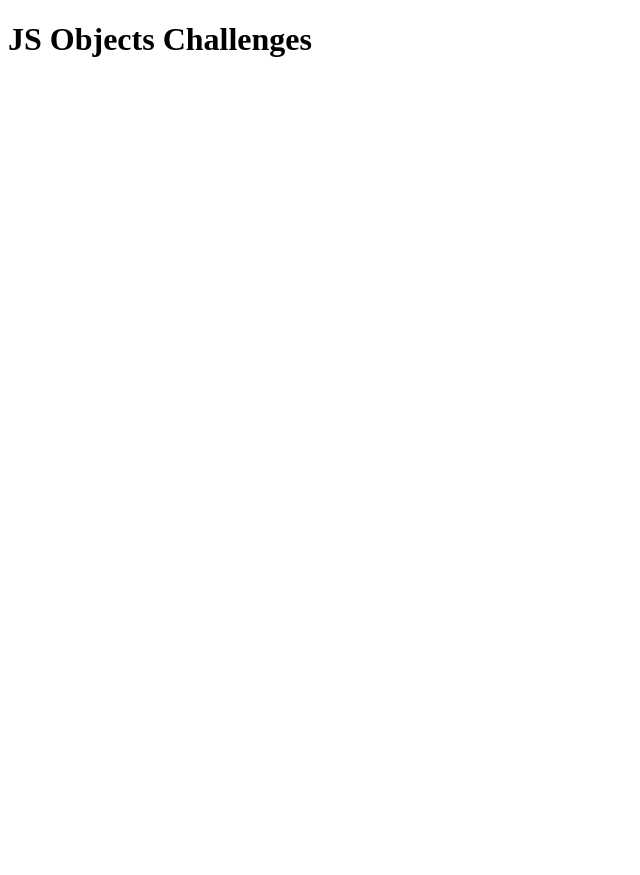
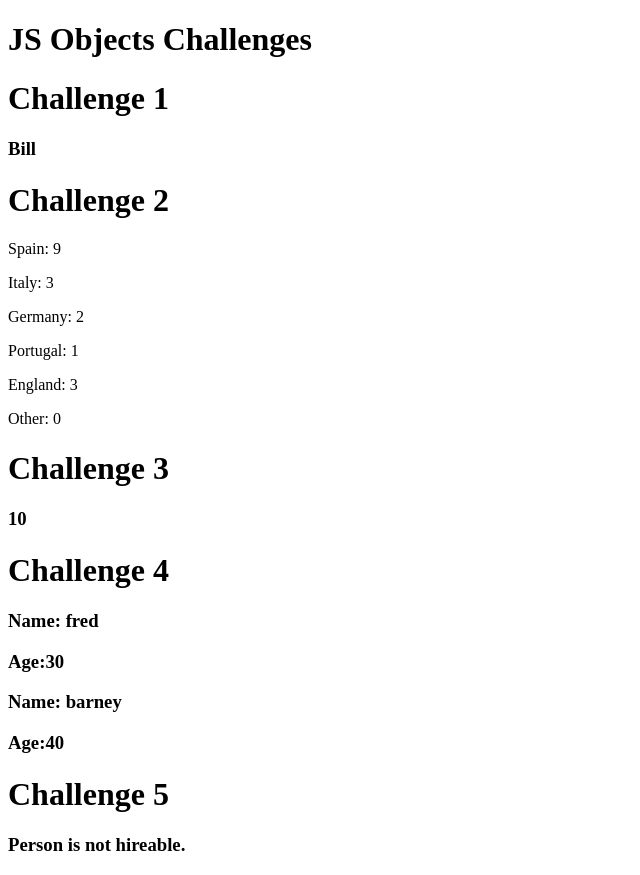
Before and after one commit to ASlayton/jsObjectsChallenges, a plain HTML site: page index.html in a window 1280 px wide. Shown: the whole page, without its empty margins (0-640 px from the left). Before the commit the page ends 800 px from the top, so only its background shows below. Drawn offline with Linux system fonts and the light colour scheme.

Commit message:
completed challenge 5

```diff
--- a/index.html
+++ b/index.html
@@ -6,11 +6,22 @@
   </head>
   <body>
     <h1>JS Objects Challenges</h1>
-    <div id="challenge-1"></div>
-    <div id="challenge-2"></div>
-    <div id="challenge-3"></div>
-    <div id="challenge-4"></div>
-    <div id="challenge-5"></div>
+    <div id="challenge-1">
+      <h1>Challenge 1</h1>
+    </div>
+    <div id="challenge-2">
+      <h1>Challenge 2</h1>
+    </div>
+    <div id="challenge-3">
+      <h1>Challenge 3
+      </h1>
+    </div>
+    <div id="challenge-4">
+      <h1>Challenge 4</h1>
+    </div>
+    <div id="challenge-5">
+      <h1>Challenge 5</h1>
+    </div>
     <script src="main.js"></script>
   </body>
 </html>
--- a/main.js
+++ b/main.js
@@ -1,207 +1,218 @@
 // //console.log("Why, hello there.");
 
 // // CHALLENGE ONE GROUP WORK
-//   //Declare Object
-//     var players = [
-//       {
-//         name: "Bob",
-//         scores: [10, 65]
-//       },
-//       {
-//         name: "Bill",
-//         scores: [90, 5] },
-//       {
-//         name: "Charlie",
-//         scores: [40, 55]
-//       }
-//     ];
-//   //Create an array to keep scores in
-//       var playerScoreArray = [];
-//   //Create a variable to keep track of players individual scores.
-//       var totScore;
-//   //loop through players
-//       for(var i = 0; i < players.length; i++){
-//   //for each player, add scores together and push into array
-//         totScore = players[i].scores[0] + players[i].scores[1];
-//         playerScoreArray.push(totScore);
-//       };
-//   // console.log("My created array:", playerScoreArray);
-//   //figure out what the highest total score was
-//       highScore = Math.max.apply(Math, playerScoreArray);
+  //Declare Object
+    var players = [
+      {
+        name: "Bob",
+        scores: [10, 65]
+      },
+      {
+        name: "Bill",
+        scores: [90, 5] },
+      {
+        name: "Charlie",
+        scores: [40, 55]
+      }
+    ];
+  //Create an array to keep scores in
+      var playerScoreArray = [];
+  //Create a variable to keep track of players individual scores.
+      var totScore;
+  //loop through players
+      for(var i = 0; i < players.length; i++){
+  //for each player, add scores together and push into array
+        totScore = players[i].scores[0] + players[i].scores[1];
+        playerScoreArray.push(totScore);
+      };
+  // console.log("My created array:", playerScoreArray);
+  //figure out what the highest total score was
+      highScore = Math.max.apply(Math, playerScoreArray);
 
-//   //determine which player had the highest score and declare them the winner
-//     for(var n = 0; n < players.length; n++){
-//       if(playerScoreArray[n] === highScore){
-//         document.getElementById("challenge-1").innerHTML = "<h1>" + players[n].name + "</h1>";
-//         break;
-//       }else{
-//         document.getElementById("challenge-1").innerHTML = "<h3>NO WINNER!</h3>";
-//       };
-//     };
+  //determine which player had the highest score and declare them the winner
+    for(var n = 0; n < players.length; n++){
+      if(playerScoreArray[n] === highScore){
+        document.getElementById("challenge-1").innerHTML += "<h3>" + players[n].name + "</h3>";
+        break;
+      }else{
+      };
+    };
 
 // //CHALLENGE 2
-//   //DECLARE OBJECT
-//   var winnerList = [
-//     {
-//      season: '1999-2000',
-//      team: 'Real Madrid',
-//      country: 'Spain'
-//     },
-//     {
-//      season: '2000-2001',
-//      team: 'Bayern Munich',
-//      country: 'Germany'
-//     },
-//     {
-//      season: '2001-2002',
-//      team: 'Real Madrid',
-//      country: 'Spain'
-//     },
-//     {
-//      season: '2002-2003',
-//      team: 'Milan',
-//      country: 'Italy'
-//     },
-//     {
-//      season: '2003-2004',
-//      team: 'Porto',
-//      country: 'Portugal'
-//     },
-//     {
-//      season: '2004-2005',
-//      team: 'Liverpool',
-//      country: 'England'
-//     },
-//     {
-//      season: '2005-2006',
-//      team: 'Barcelona',
-//      country: 'Spain'
-//     },
-//     {
-//      season: '2006-2007',
-//      team: 'Milan',
-//      country: 'Italy'
-//     },
-//     {
-//      season: '2007-2008',
-//      team: 'Manchester United',
-//      country: 'England'
-//     },
-//     {
-//      season: '2008-2009',
-//      team: 'Barcelona',
-//      country: 'Spain'
-//     },
-//     {
-//      season: '2009-2010',
-//      team: 'Internazionale',
-//      country: 'Italy'
-//     },
-//     {
-//      season: '2010-2011',
-//      team: 'Barcelona',
-//      country: 'Spain'
-//     },
-//     {
-//      season: '2011-2012',
-//      team: 'Chelsea',
-//      country: 'England'
-//     },
-//     {
-//      season: '2012-2013',
-//      team: 'Bayern Munich',
-//      country: 'Germany'
-//     },
-//     {
-//      season: '2013-2014',
-//      team: 'Real Madrid',
-//      country: 'Spain'
-//     },
-//     {
-//      season: '2014-2015',
-//      team: 'Barcelona',
-//      country: 'Spain'
-//     },
-//     {
-//      season: '2015-2016',
-//      team: 'Real Madrid',
-//      country: 'Spain'
-//     },
-//     {
-//      season: '2016-2017',
-//      team: 'Real Madrid',
-//      country: 'Spain'
-//     },
-//   ];
-//   var spain = 0;
-//   var germany = 0;
-//   var italy = 0;
-//   var portugal = 0;
-//   var england = 0;
-//   var other = 0;
-//   for(var j = 0; j < winnerList.length; j++){
-//     if(winnerList[j].country === "Spain"){
-//       spain++;
-//     }else if(winnerList[j].country === "Germany"){
-//       germany++;
-//     }else if(winnerList[j].country === "Italy"){
-//       italy++;
-//     }else if(winnerList[j].country === "Portugal"){
-//       portugal++;
-//     }else if(winnerList[j].country === "England"){
-//       england++;
-//     }else{
-//       other++;
-//     };
-//   };
+  //DECLARE OBJECT
+  var winnerList = [
+    {
+     season: '1999-2000',
+     team: 'Real Madrid',
+     country: 'Spain'
+    },
+    {
+     season: '2000-2001',
+     team: 'Bayern Munich',
+     country: 'Germany'
+    },
+    {
+     season: '2001-2002',
+     team: 'Real Madrid',
+     country: 'Spain'
+    },
+    {
+     season: '2002-2003',
+     team: 'Milan',
+     country: 'Italy'
+    },
+    {
+     season: '2003-2004',
+     team: 'Porto',
+     country: 'Portugal'
+    },
+    {
+     season: '2004-2005',
+     team: 'Liverpool',
+     country: 'England'
+    },
+    {
+     season: '2005-2006',
+     team: 'Barcelona',
+     country: 'Spain'
+    },
+    {
+     season: '2006-2007',
+     team: 'Milan',
+     country: 'Italy'
+    },
+    {
+     season: '2007-2008',
+     team: 'Manchester United',
+     country: 'England'
+    },
+    {
+     season: '2008-2009',
+     team: 'Barcelona',
+     country: 'Spain'
+    },
+    {
+     season: '2009-2010',
+     team: 'Internazionale',
+     country: 'Italy'
+    },
+    {
+     season: '2010-2011',
+     team: 'Barcelona',
+     country: 'Spain'
+    },
+    {
+     season: '2011-2012',
+     team: 'Chelsea',
+     country: 'England'
+    },
+    {
+     season: '2012-2013',
+     team: 'Bayern Munich',
+     country: 'Germany'
+    },
+    {
+     season: '2013-2014',
+     team: 'Real Madrid',
+     country: 'Spain'
+    },
+    {
+     season: '2014-2015',
+     team: 'Barcelona',
+     country: 'Spain'
+    },
+    {
+     season: '2015-2016',
+     team: 'Real Madrid',
+     country: 'Spain'
+    },
+    {
+     season: '2016-2017',
+     team: 'Real Madrid',
+     country: 'Spain'
+    },
+  ];
+  var spain = 0;
+  var germany = 0;
+  var italy = 0;
+  var portugal = 0;
+  var england = 0;
+  var other = 0;
+  for(var j = 0; j < winnerList.length; j++){
+    if(winnerList[j].country === "Spain"){
+      spain++;
+    }else if(winnerList[j].country === "Germany"){
+      germany++;
+    }else if(winnerList[j].country === "Italy"){
+      italy++;
+    }else if(winnerList[j].country === "Portugal"){
+      portugal++;
+    }else if(winnerList[j].country === "England"){
+      england++;
+    }else{
+      other++;
+    };
+  };
 
-//   console.log(spain, germany, italy, portugal, england, other);
-//   var challengeTwoElement = document.getElementById("challenge-2");
-//   challengeTwoElement.innerHTML += "<p>Spain: " + spain + "</p>";
-//   challengeTwoElement.innerHTML += "<p>Italy: " + italy + "</p>";
-//   challengeTwoElement.innerHTML += "<p>Germany: " + germany + "</p>";
-//   challengeTwoElement.innerHTML += "<p>Portugal: " + portugal + "</p>";
-//   challengeTwoElement.innerHTML += "<p>England: " + england + "</p>";
-//   challengeTwoElement.innerHTML += "<p>Other: " + other + "</p>";
+  console.log(spain, germany, italy, portugal, england, other);
+  var challengeTwoElement = document.getElementById("challenge-2");
+  challengeTwoElement.innerHTML += "<p>Spain: " + spain + "</p>";
+  challengeTwoElement.innerHTML += "<p>Italy: " + italy + "</p>";
+  challengeTwoElement.innerHTML += "<p>Germany: " + germany + "</p>";
+  challengeTwoElement.innerHTML += "<p>Portugal: " + portugal + "</p>";
+  challengeTwoElement.innerHTML += "<p>England: " + england + "</p>";
+  challengeTwoElement.innerHTML += "<p>Other: " + other + "</p>";
 
 // //CHALLENGE 3
-// // var test1 = {a: 5, b:2, operator: "add"};  //7
-// // var test1 = {a: 5, b:2, operator: "subtract"}; //3
-// var test1 = {a: 5, b:2, operator: "multiply"}; //10
-// // var test1 = {a: 5, b:2, operator: "divide"}; //2.5
+// var test1 = {a: 5, b:2, operator: "add"};  //7
+// var test1 = {a: 5, b:2, operator: "subtract"}; //3
+var test1 = {a: 5, b:2, operator: "multiply"}; //10
+// var test1 = {a: 5, b:2, operator: "divide"}; //2.5
 
-// if (test1.operator === "add"){
-//   var result = test1.a + test1.b;
-// }else if(test1.operator === "subtract"){
-//   var result = test1.a - test1.b;
-// }else if(test1.operator === "multiply"){
-//   var result = test1.a * test1.b;
-// }else if(test1.operator === "divide"){
-//   var result = test1.a / test1.b;
-// };
+if (test1.operator === "add"){
+  var result = test1.a + test1.b;
+}else if(test1.operator === "subtract"){
+  var result = test1.a - test1.b;
+}else if(test1.operator === "multiply"){
+  var result = test1.a * test1.b;
+}else if(test1.operator === "divide"){
+  var result = test1.a / test1.b;
+};
 
-// document.getElementById("challenge-3").innerHTML = "<p>" + result + "</p>";
+document.getElementById("challenge-3").innerHTML += "<h3>" + result + "</h3>";
 
-// // //CHALLENGE 4
-// var paramNames = ['name','age'];
-// var names = ['fred','barney'];
-// var ages = [30,40];
-// var character = {};
-// for(var i = 0; i < names.length; i++){
-//   character[i] = {};
-//   character[i].name = names[i];
-//   character[i].age = ages[i];
-// };
-// console.log(character);
+//CHALLENGE 4
+var paramNames = ['name','age'];
+var names = ['fred','barney'];
+var ages = [30,40];
+var charArray = [];
+var character = {};
+for(var i = 0; i < names.length; i++){
+  character[i] = {};
+  character[i].name = names[i];
+  character[i].age = ages[i];
+  charArray.push(character[i]);
+};
+
+var chal4Ele = document.getElementById("challenge-4");
+for(var n = 0; n < charArray.length; n++){
+  chal4Ele.innerHTML += "<h3>Name: " + charArray[n].name + "</h3>";
+  chal4Ele.innerHTML += "<h3>Age:" + charArray[n].age + "</h3>";
+};
+
+
+
 
 //CHALLENGE 5
 var candidate1 = {
-  minSalary: 120000
+  minSalary: 950000
 };
 let job1 = {
-  maxSalary: 140000
+  maxSalary: 100000
 };
 
-if(candidate1.minSalary > (job1.maxSalary - (job1.maxSalary * 10%))){
-  console.log("Output:", true);
+if (candidate1.minSalary < (job1.maxSalary - (job1.maxSalary * .10))){
+  document.getElementById("challenge-5").innerHTML += "<h3>Person is hireable.</h3>";
+}else{
+  document.getElementById("challenge-5").innerHTML += "<h3>Person is not hireable.</h3>";
 };
```
